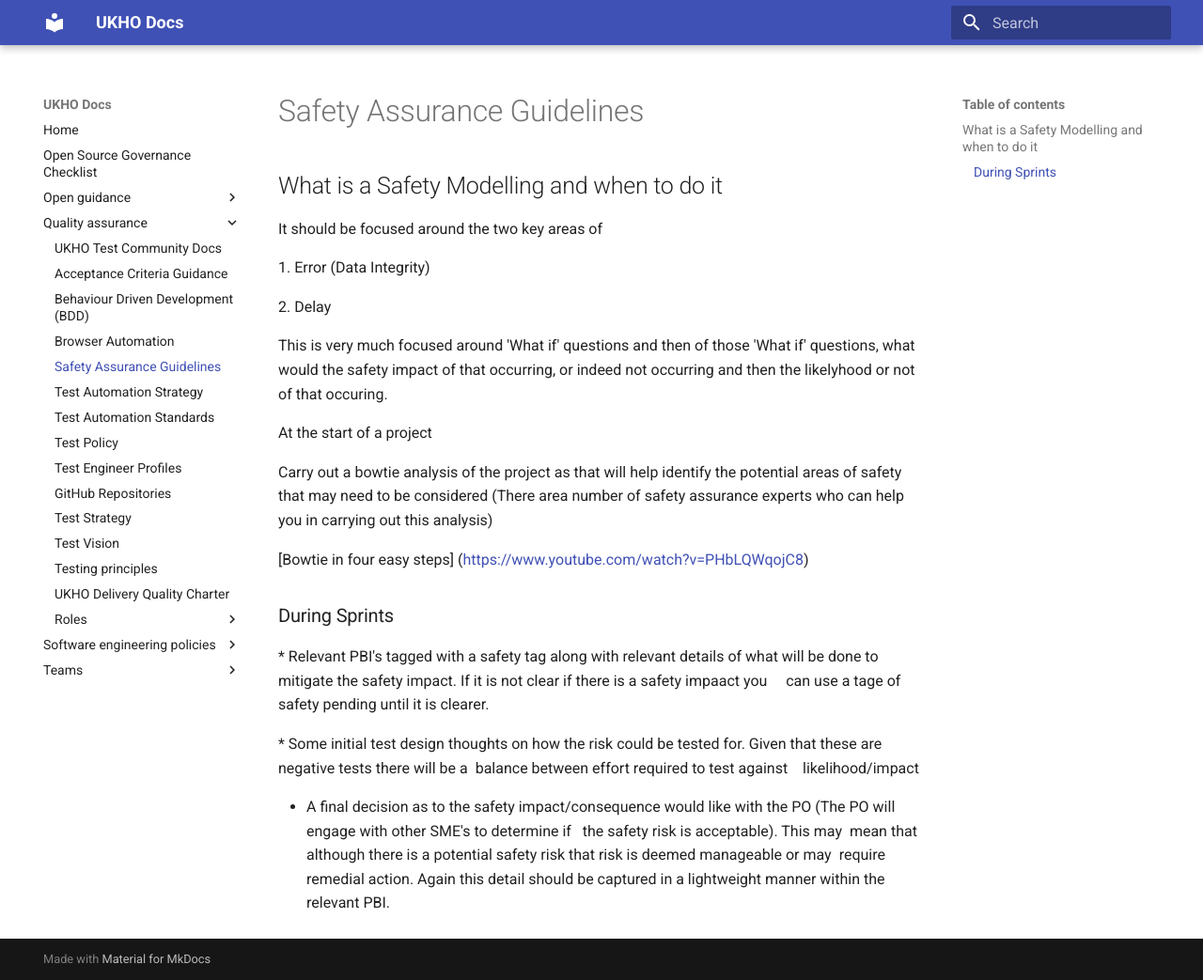
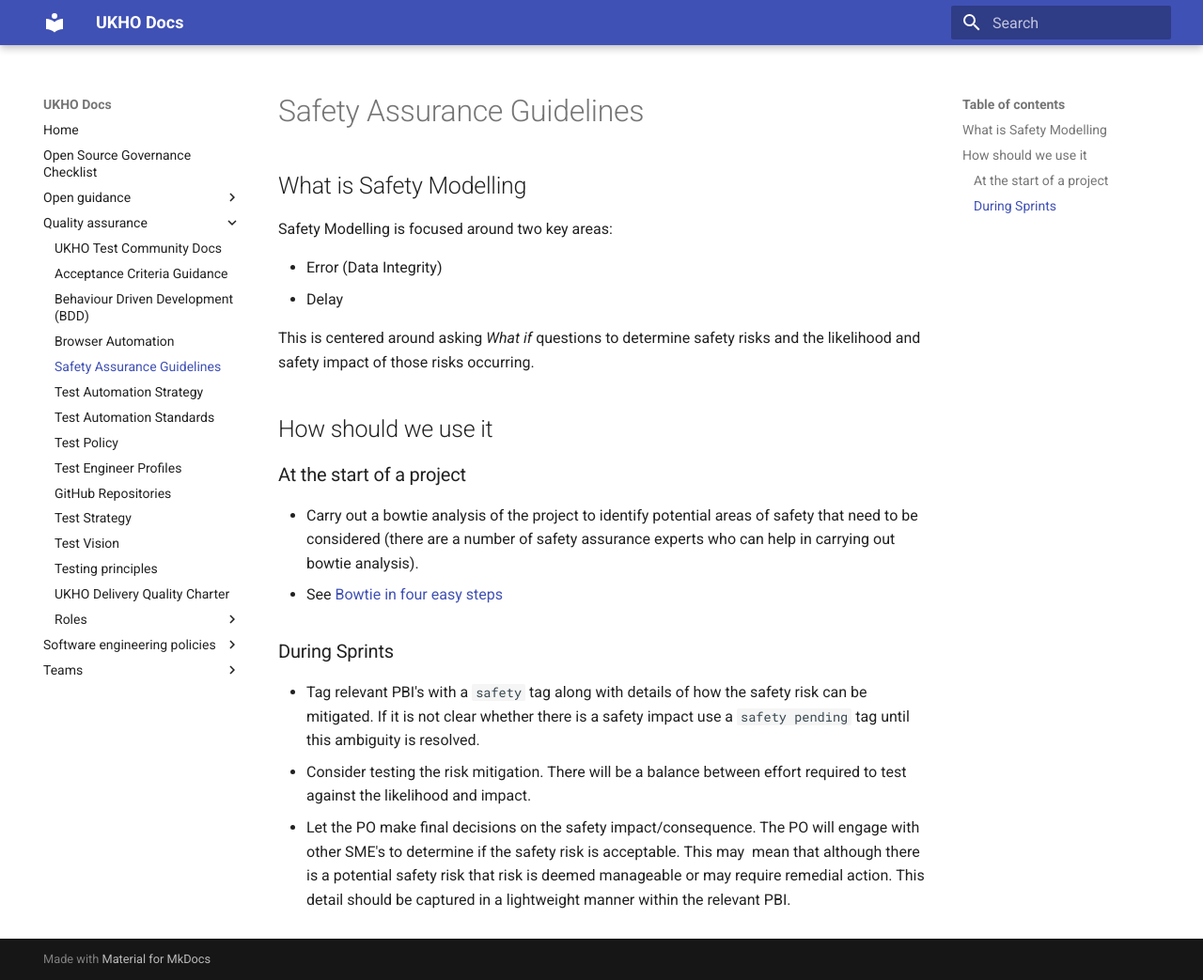
Before and after one commit to UKHO/docs, an MkDocs documentation site: the page built from docs/quality-assurance/safety-assurance-guidance.md, in a window 1280 px wide and 1043 px high. Shown: the whole window at 94% size. Built offline with MkDocs 1.6.1 and Material for MkDocs 9.7.7, drawn with Linux system fonts in a browser that asks for light colours.

Commit message:
Update safety-assurance-guidance.md

```diff
--- a/docs/quality-assurance/safety-assurance-guidance.md
+++ b/docs/quality-assurance/safety-assurance-guidance.md
@@ -1,29 +1,25 @@
 # Safety Assurance Guidelines
 
-## What is a Safety Modelling and when to do it
+## What is Safety Modelling
 
-It should be focused around the two key areas of
+Safety Modelling is focused around two key areas:
 
-1\. Error (Data Integrity)
+* Error (Data Integrity)
+* Delay
 
-2\. Delay
+This is centered around asking *What if* questions to determine safety risks and the likelihood and safety impact of those risks occurring.
 
-This is very much focused around 'What if' questions and then of those 'What if' questions, what would the safety impact of that occurring, or indeed not occurring and then the likelyhood or not of that occuring.
+## How should we use it
 
-At the start of a project
+### At the start of a project
 
-Carry out a bowtie analysis of the project as that will help identify the potential areas of safety that may need to be considered (There area number of safety assurance experts who can help you in carrying out this analysis)
-
-  [Bowtie in four easy steps] (https://www.youtube.com/watch?v=PHbLQWqojC8)
+* Carry out a bowtie analysis of the project to identify potential areas of safety that need to be considered (there are a number of safety assurance experts who can help in carrying out bowtie analysis).
+* See [Bowtie in four easy steps](https://www.youtube.com/watch?v=PHbLQWqojC8)
 
 ### During Sprints
 
- * Relevant PBI's tagged with a safety tag along with relevant details of what will be done to mitigate the safety impact. If it is not clear if there is a safety impaact you
-   can use a tage of safety pending until it is clearer.
-
- * Some initial test design thoughts on how the risk could be tested for. Given that these are  negative tests there will be a  balance between effort required to test against
-   likelihood/impact
-
-* A final decision as to the safety impact/consequence would like with the PO (The PO will engage with other SME's to determine if   the safety risk is acceptable). This may
-  mean that although there is a potential safety risk that risk is deemed manageable or may  require remedial action. Again this detail should be captured in a lightweight
+* Tag relevant PBI's with a `safety` tag along with details of how the safety risk can be mitigated. If it is not clear whether there is a safety impact use a `safety pending` tag until this ambiguity is resolved.
+* Consider testing the risk mitigation. There will be a balance between effort required to test against the likelihood and impact.
+* Let the PO make final decisions on the safety impact/consequence. The PO will engage with other SME's to determine if the safety risk is acceptable. This may
+  mean that although there is a potential safety risk that risk is deemed manageable or may require remedial action. This detail should be captured in a lightweight
   manner within the relevant PBI.
```
